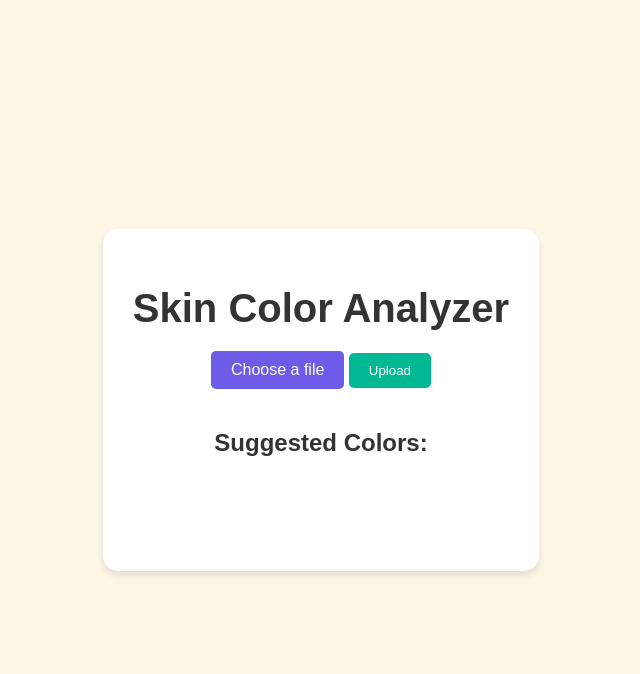
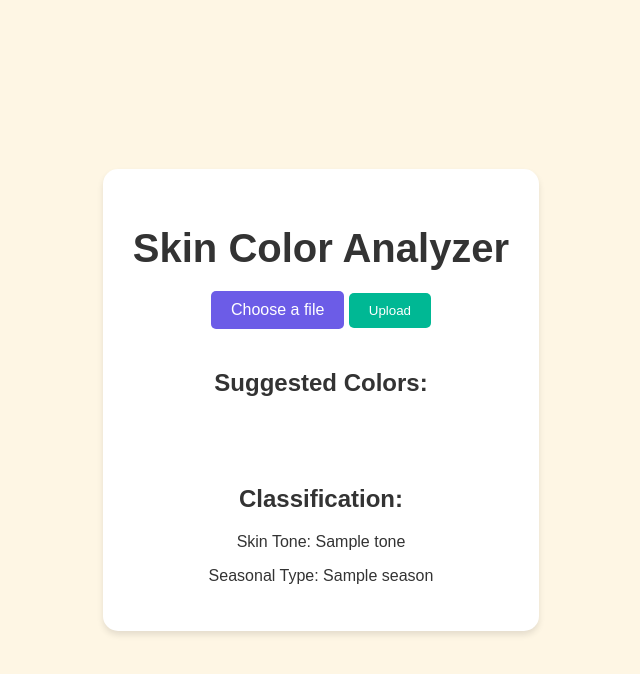
Before and after one commit to SecretaryOats/hueknowsnobody, a Flask app: template templates/index.html in a window 1280 px wide. Shown: the top 674 px of the page, without its empty margins (319-959 px from the left). Run offline with Flask 3, Linux system fonts and the light colour scheme; the template is opened without the code that fills it: most values are stand-ins (such as "Sample title", 1, 10 or a date in 2020); some web fonts are replaced.

Commit message:
Update index.html

```diff
--- a/templates/index.html
+++ b/templates/index.html
@@ -16,12 +16,19 @@
             <input type="submit" value="Upload">
         </form>
         {% if triadic_colors %}
+            <div class="result-box">
                 <h2>Suggested Colors:</h2>
                 <ul>
                     {% for color in triadic_colors %}
                         <li style="background-color: rgb{{color}};">RGB {{color}}</li>
                     {% endfor %}
                 </ul>
+            </div>
+            <div class="classification-box">
+                <h2>Classification:</h2>
+                <p>Skin Tone: {{ tone }}</p>
+                <p>Seasonal Type: {{ season }}</p>
+            </div>
         {% endif %}
     </div>
 </body>
```
Lines whose indentation alone changed are shown as unchanged.
